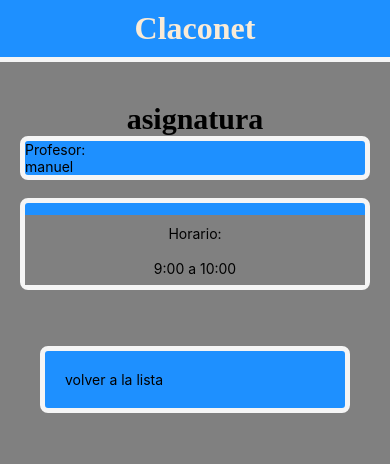
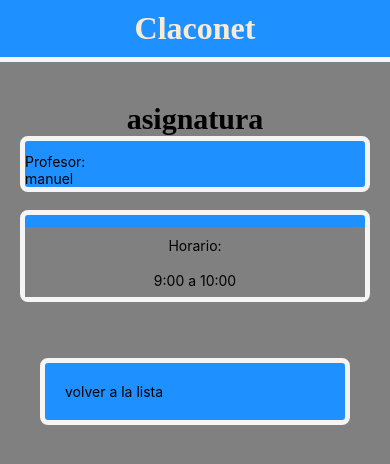
Before and after one commit to manzo1701/claconet, a React Native app: screen /asignatura_1 in a window 390 px wide. Shown: the top 464 px of the page. Built offline with nearby package versions, Linux system fonts and the light colour scheme.

Commit message:
comit realizado

```diff
--- a/Styles/Styles.css
+++ b/Styles/Styles.css
@@ -39,6 +39,8 @@
     border-radius: 8px;
     line-height: 35px;
     margin-bottom: 18px;
+    padding-top: 12px;
+
 }
 .box_2{
     background-color: dodgerblue;
```
